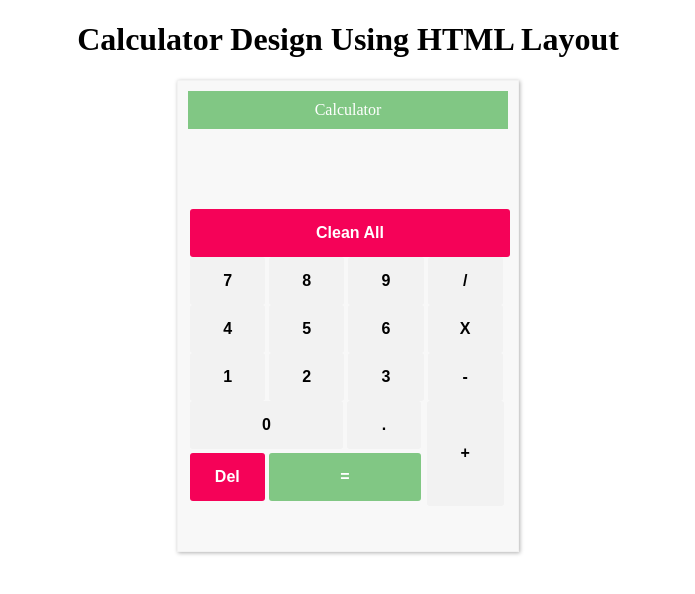
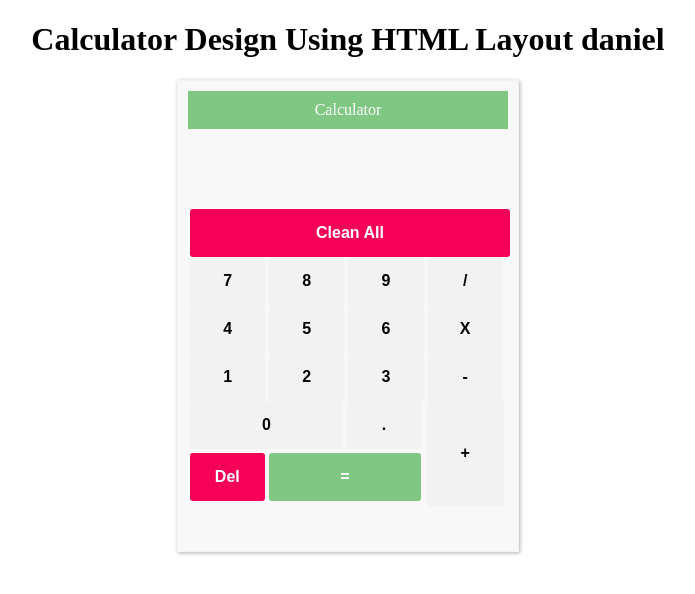
Before and after one commit to caraquista/templateGit, a plain HTML site: page index.html in a window 1280 px wide. Shown: the whole page, without its empty margins (292-987 px from the left). Drawn offline with Linux system fonts and the light colour scheme.

Commit message:
conflictos1

```diff
--- a/index.html
+++ b/index.html
@@ -8,7 +8,7 @@
         <script type="text/javascript" src="operations.js"></script>
     </header>
   <body>
-    <h1>Calculator Design Using HTML Layout</h1>
+    <h1>Calculator Design Using HTML Layout daniel</h1>
     <!-- USUARIO 4 -->
     <div class="container">
       <div class="header">Calculator</div>
```
